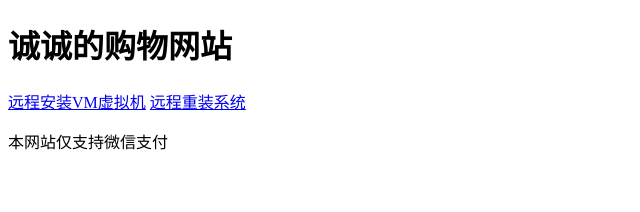
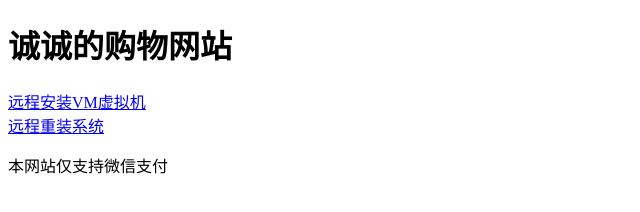
Before and after one commit to qwerty959284/npt.github.io, a plain HTML site: page index.html in a window 1280 px wide. Shown: the whole page, without its empty margins (0-640 px from the left). Drawn offline with Linux system fonts and the light colour scheme.

Commit message:
Update index.html

```diff
--- a/index.html
+++ b/index.html
@@ -7,7 +7,7 @@
 <body>
 
 <h1>诚诚的购物网站</h1>
- <a href="1.html" title="进入目录" target="top">远程安装VM虚拟机</a>
+ <a href="1.html" title="进入目录" target="top">远程安装VM虚拟机</a><br>
   <a href="2.html" title="进入目录" target="top">远程重装系统</a>
 <p>本网站仅支持微信支付</p>
 </body>
```
